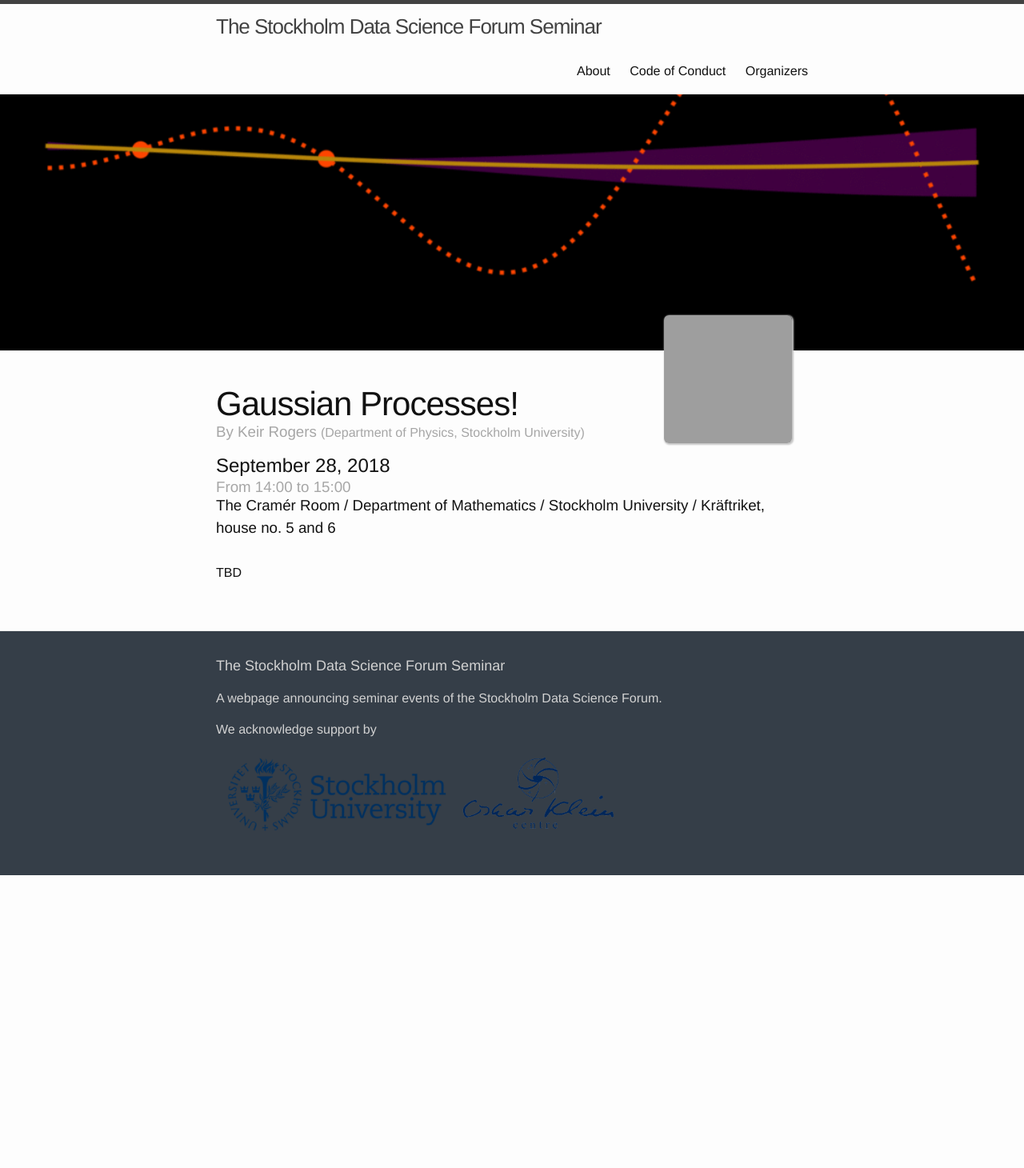
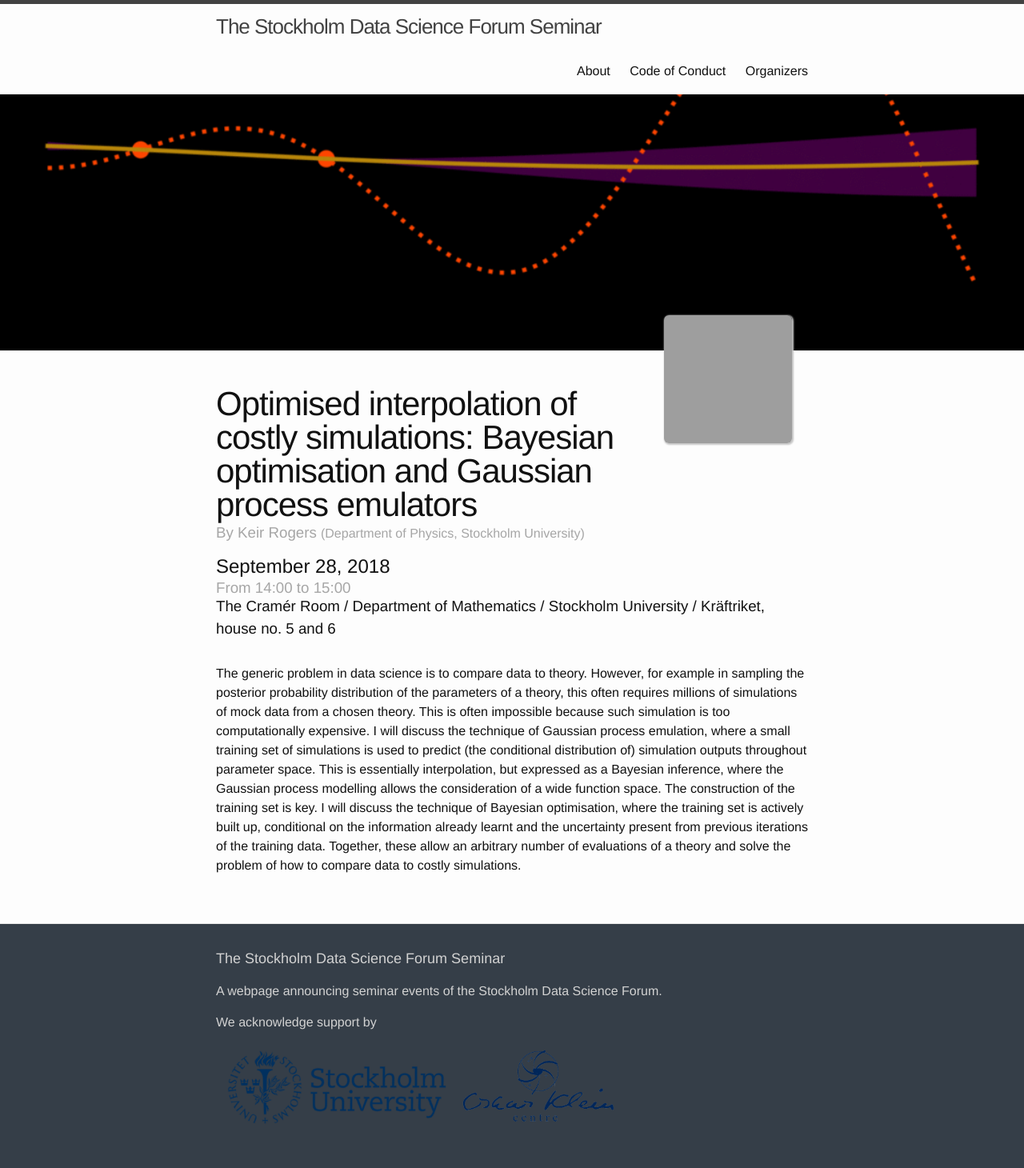
Before and after one commit to sudsfs/sudsfs.github.io, a Jekyll site: the page built from _posts/2018-09-28-KeirRogers.md, in a window 1280 px wide. Shown: the whole page at 80% size. Built offline with Jekyll 4.4.1, drawn with Linux system fonts in a browser that asks for light colours; before the commit the page ends 1094 px from its top, so only the background shows below that; grey boxes are pictures that could not be loaded.

Commit message:
some mods

```diff
--- a/_posts/2018-09-28-KeirRogers.md
+++ b/_posts/2018-09-28-KeirRogers.md
@@ -2,7 +2,8 @@
 layout: post
 
 #event information
-title:  "Gaussian Processes!"
+shorttitle:  "Bayesian optimisation and Gaussian process emulators"
+title:  "Optimised interpolation of costly simulations: Bayesian optimisation and Gaussian process emulators"
 cover: "/assets/images/gp.gif"
 date:   2018-09-28
 start_time: "14:00"
@@ -19,4 +20,4 @@ speaker_photo: "https://upload.wikimedia.org/wikipedia/commons/e/ec/Carl_Friedri
 organiser: "Jens Jasche"
 
 ---
-TBD
+The generic problem in data science is to compare data to theory. However, for example in sampling the posterior probability distribution of the parameters of a theory, this often requires millions of simulations of mock data from a chosen theory. This is often impossible because such simulation is too computationally expensive. I will discuss the technique of Gaussian process emulation, where a small training set of simulations is used to predict (the conditional distribution of) simulation outputs throughout parameter space. This is essentially interpolation, but expressed as a Bayesian inference, where the Gaussian process modelling allows the consideration of a wide function space. The construction of the training set is key. I will discuss the technique of Bayesian optimisation, where the training set is actively built up, conditional on the information already learnt and the uncertainty present from previous iterations of the training data. Together, these allow an arbitrary number of evaluations of a theory and solve the problem of how to compare data to costly simulations.
--- a/index.html
+++ b/index.html
@@ -32,7 +32,7 @@
             {% else %}
             <div class="event-sqaure" style="background-image:url(http://evento.io/img/cover.jpg);">
             {% endif %}
-              <h2>{{ post.title }} <span>{{ post.date | date: "%b %-d, %Y" }}</span></h2>
+              <h2>{{ post.shorttitle }} <span>{{ post.date | date: "%b %-d, %Y" }}</span></h2>
                <div class='event-square-overlay'></div>
             </div>
 
```
